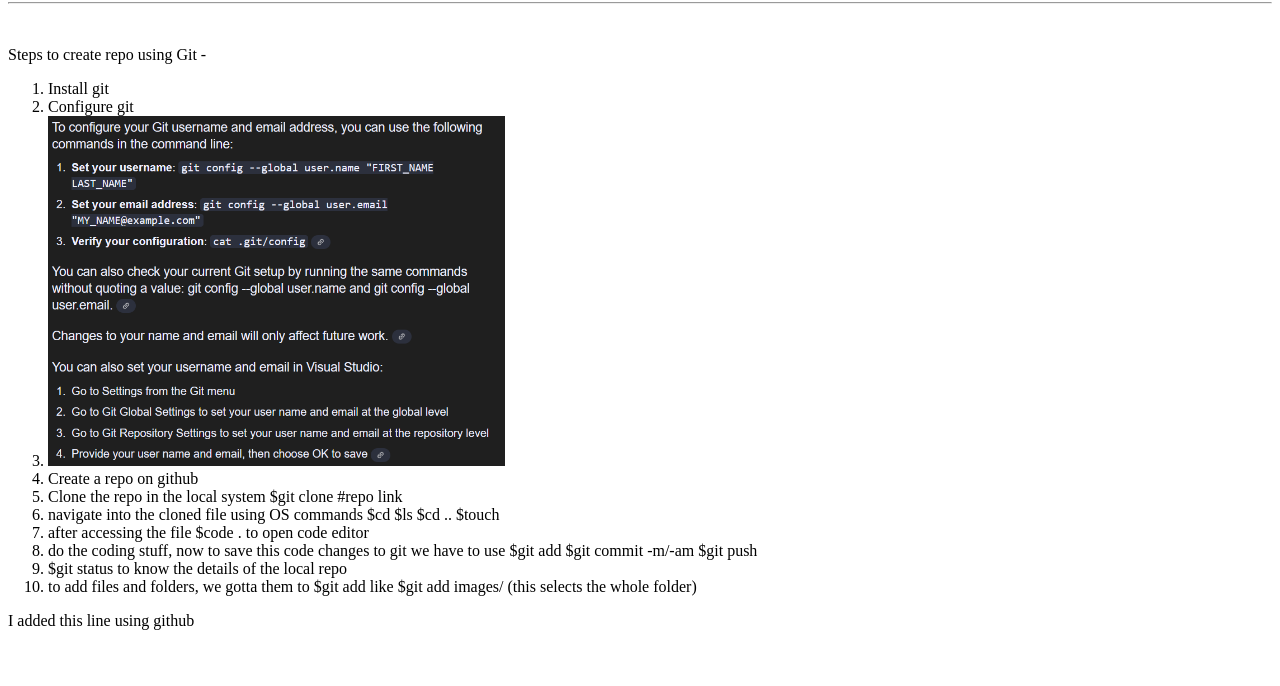
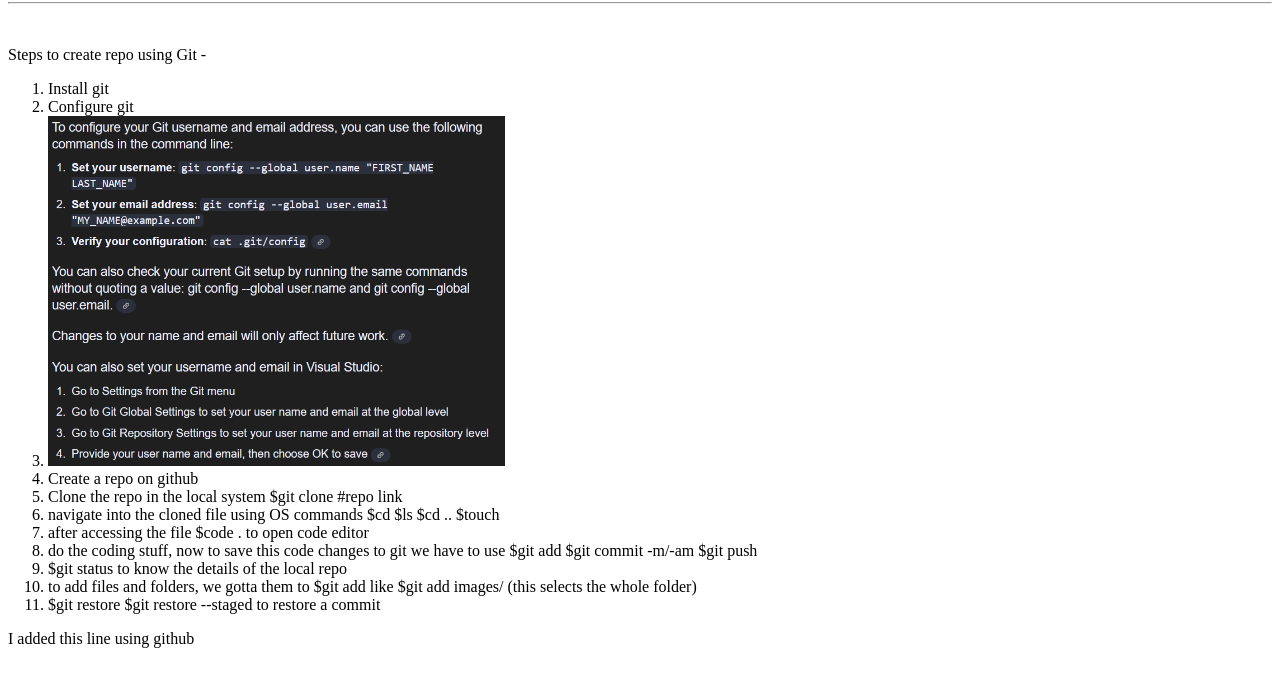
Before and after one commit to G-Nash/Learning_git, a plain HTML site: page index.html in a window 1280 px wide. Shown: the part 88-774 px from the top of the page. Drawn offline with Linux system fonts and the light colour scheme.

Commit message:
till step 11

```diff
--- a/index.html
+++ b/index.html
@@ -22,6 +22,7 @@
         <li>do the coding stuff, now to save this code changes to git we have to use $git add $git commit -m/-am $git push </li>
         <li>$git status to know the details of the local repo</li>
         <li>to add files and folders, we gotta them to $git add like $git add images/ (this selects the whole folder)</li>
+        <li>$git restore $git restore --staged to restore a commit</li>
     </ol>
     <p>I added this line using github</p>
 </body>
```
